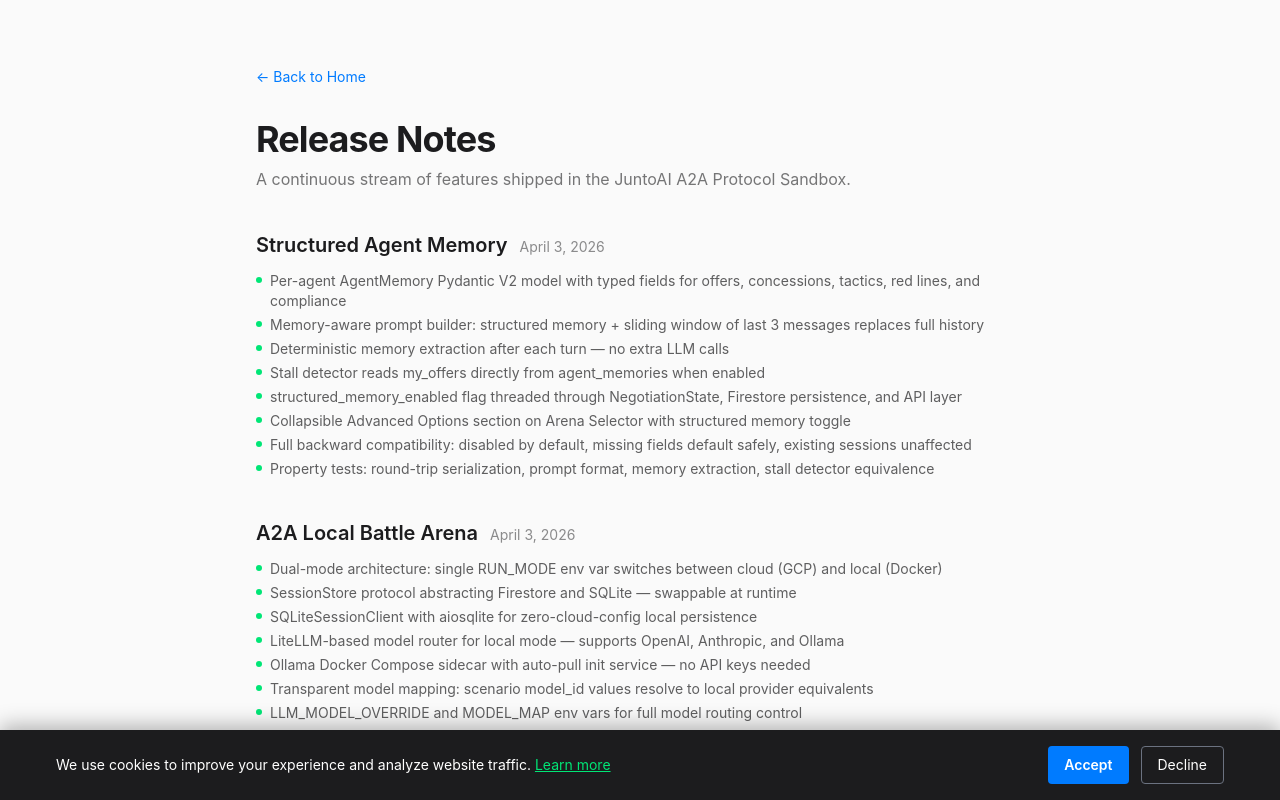
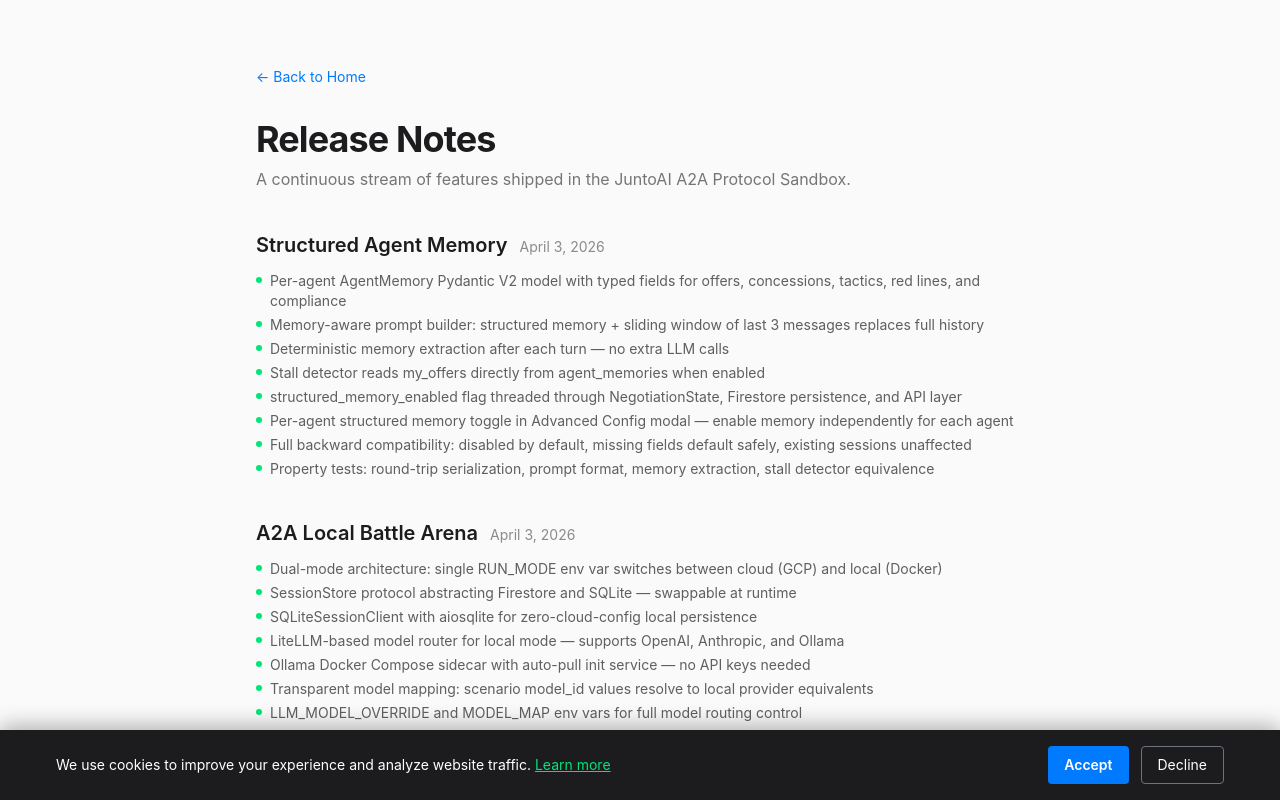
Before and after one commit to JuntoAI/JuntoAI-A2A, a Next.js app in the folder frontend/: page /release-notes in a window 1280 px wide. Shown: the top 800 px of the page. Built offline with nearby package versions, Linux system fonts and the light colour scheme; no server answers.

Commit message:
fix: update arena-advanced-config tests and release notes for per-agent memory

```diff
--- a/frontend/app/release-notes/page.tsx
+++ b/frontend/app/release-notes/page.tsx
@@ -18,7 +18,7 @@
       "Deterministic memory extraction after each turn — no extra LLM calls",
       "Stall detector reads my_offers directly from agent_memories when enabled",
       "structured_memory_enabled flag threaded through NegotiationState, Firestore persistence, and API layer",
-      "Collapsible Advanced Options section on Arena Selector with structured memory toggle",
+      "Per-agent structured memory toggle in Advanced Config modal — enable memory independently for each agent",
       "Full backward compatibility: disabled by default, missing fields default safely, existing sessions unaffected",
       "Property tests: round-trip serialization, prompt format, memory extraction, stall detector equivalence",
     ],
```
Also changed, not shown: 1 other file (tests, documents, lock files or other folders).
